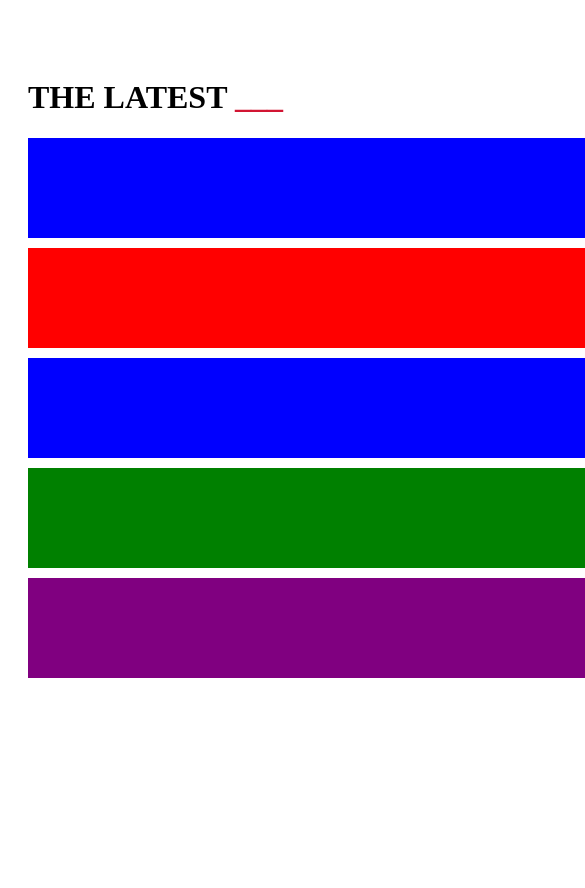
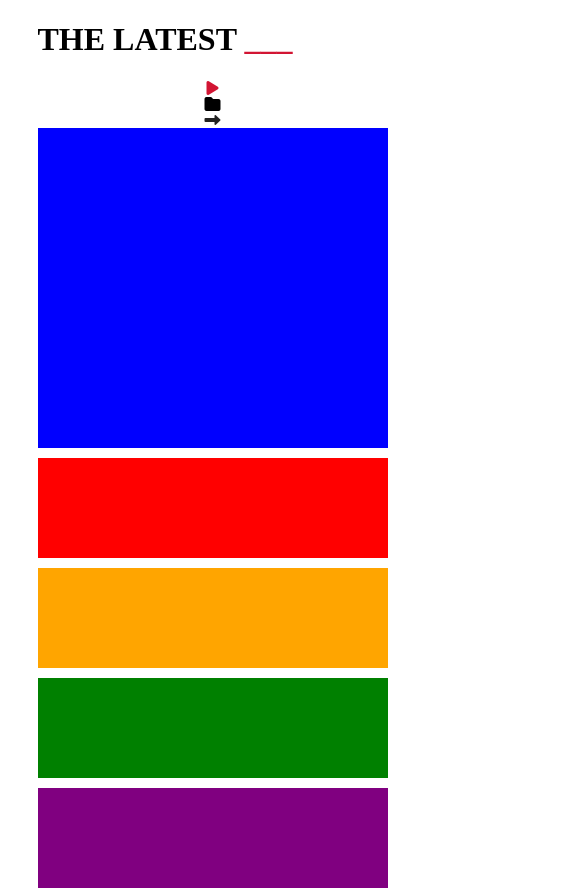
Before and after one commit to andywu0489/oho-challenge, a website: page index.html in a window 390 px wide. Shown: the top 888 px of the page, 585 px wide, since content can reach past the window. Before the commit the page ends 846 px from the top, so only its background shows below. Drawn offline with Linux system fonts and the light colour scheme.

Commit message:
Add responsiveness and import Font Awesome

```diff
--- a/index.html
+++ b/index.html
@@ -10,6 +10,7 @@
   <link href="https://fonts.googleapis.com/css2?family=Cormorant+Garamond&display=swap" rel="stylesheet" />
   <link rel="preconnect" href="https://fonts.gstatic.com" />
   <link href="https://fonts.googleapis.com/css2?family=Open+Sans+Condensed:wght@300&display=swap" rel="stylesheet" />
+  <script src="https://kit.fontawesome.com/af4d9f1cd7.js" crossorigin="anonymous"></script>
 </head>
 <header>
   <h1>THE LATEST <span class="underline--red">___</span></h1>
@@ -17,12 +18,16 @@
 
 <body>
 
+  <i class="fas fa-play"></i>
+  <i class="fas fa-folder"></i>
+  <i class="fas fa-long-arrow-alt-right"></i>
+
   <div class="cards">
-    <div class="div1 card"> </div>
-    <div class="div2 card"> </div>
-    <div class="div3 card"> </div>
-    <div class="div4 card"> </div>
-    <div class="div5 card"> </div>
+    <div class="card1 card card--big"> </div>
+    <div class="card2 card card--regular"> </div>
+    <div class="card3 card card--regular"> </div>
+    <div class="card4 card card--regular"> </div>
+    <div class="card5 card card--regular"> </div>
   </div>
 </body>
 
--- a/styles.scss
+++ b/styles.scss
@@ -7,7 +7,6 @@ body {
 
 .card {
     height: 400px;
-    width: 100%;
     position: relative;
 }
 
@@ -16,63 +15,96 @@ body {
     grid-template-columns: repeat(3, 1fr);
     grid-template-rows: repeat(2, 1fr);
     grid-template-areas:
-        "div1 div1 div2"
-        "div3 div4 div5";
+        "card1 card1 card2"
+        "card3 card4 card5";
     grid-gap: 40px;
+    align-items: center;
 }
 
-.div1 {
-    grid-area: div1;
+.card1 {
+    grid-area: card1;
     background: blue;
-    min-width: 730px;
 }
 
-.div2 {
-    grid-area: div2;
+.card2 {
+    grid-area: card2;
     background: red;
-    min-width: 345px;
 }
 
-.div3 {
-    grid-area: div3;
-    background: blue;
-    min-width: 345px;
+.card3 {
+    grid-area: card3;
+    background: orange;
 }
 
-.div4 {
-    grid-area: div4;
+.card4 {
+    grid-area: card4;
     background: green;
-    min-width: 345px;
 }
 
-.div5 {
-    grid-area: div5;
+.card5 {
+    grid-area: card5;
     background: purple;
-    min-width: 345px;
 }
 
 .underline--red {
     color: $red
 }
 
-@media only screen and (max-width: 650px) {
+.card--big {
+    width: 730px;
+}
+
+.card--regular {
+    width: 345px;
+}
+
+.fa-long-arrow-alt-right {
+    color: $gray;
+}
+
+.fa-play {
+    color: $red;
+}
+
+@media only screen and (max-width: 425px) {
     body {
-        padding: 50px 20px;
+        display: flex;
+        flex-direction: column;
+        justify-content: center;
+        align-items: center;
+        min-width: 425px;
+        padding: 0;
+        margin: 0;
     }
 
     .cards {
         grid-template-columns: 1fr;
-        grid-template-rows: repeat(6, 1fr);
+        grid-template-rows: repeat(7, 1fr);
         grid-gap: 10px;
         grid-template-areas:
-            'div1'
-            'div2'
-            'div3'
-            'div4'
-            'div5';
+            'card1'
+            'card1'
+            'card1'
+            'card2'
+            'card3'
+            'card4'
+            'card5';
+        width: 350px;
+        margin: 0;
+
     }
 
     .card {
         height: 100px;
+        width: 350px;
+    }
+
+    .card--big {
+        height: 100%;
+        width: 350px;
+    }
+
+    header {
+        width: 350px;
     }
 }
```
Also changed, not shown: styles.css, 1 other file.
